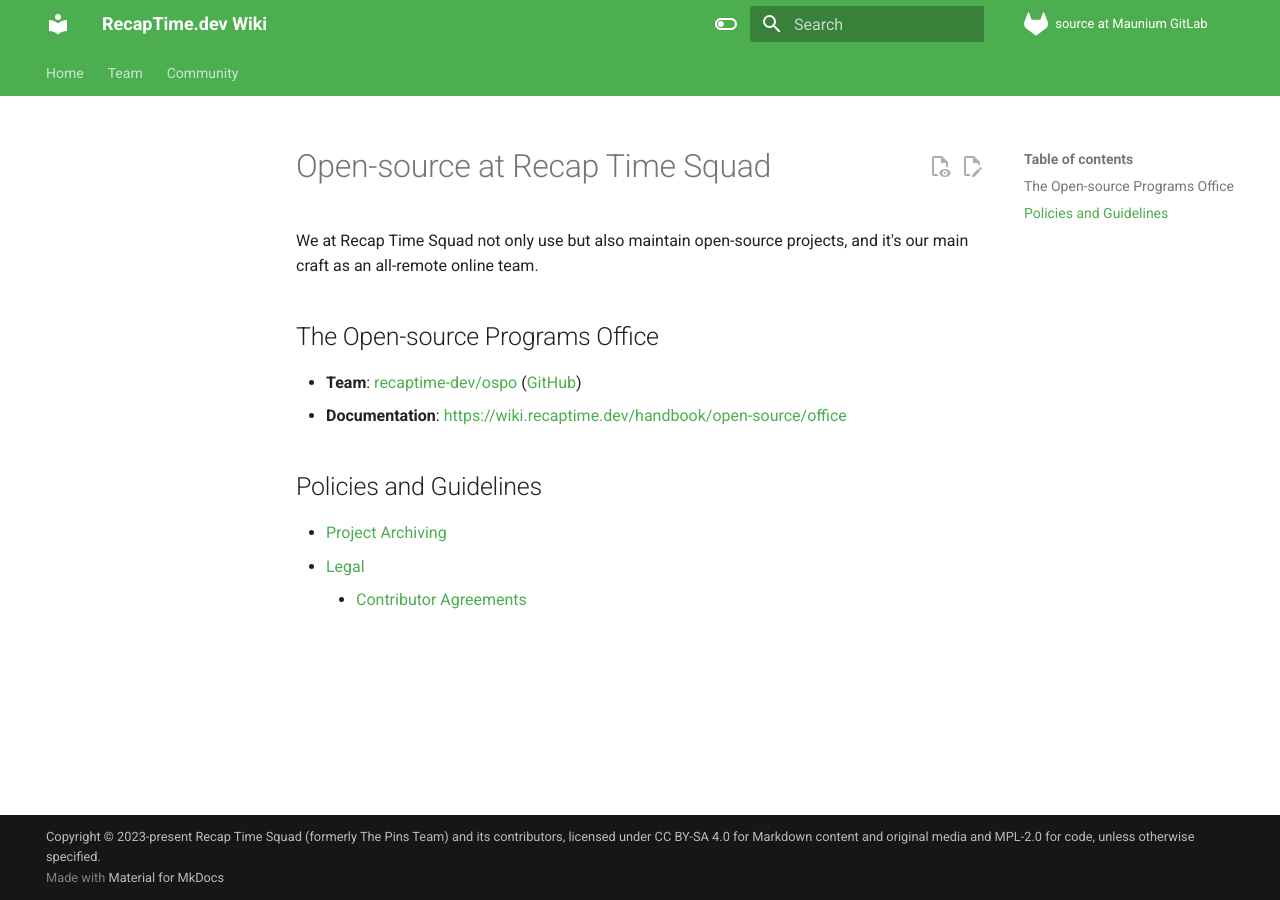
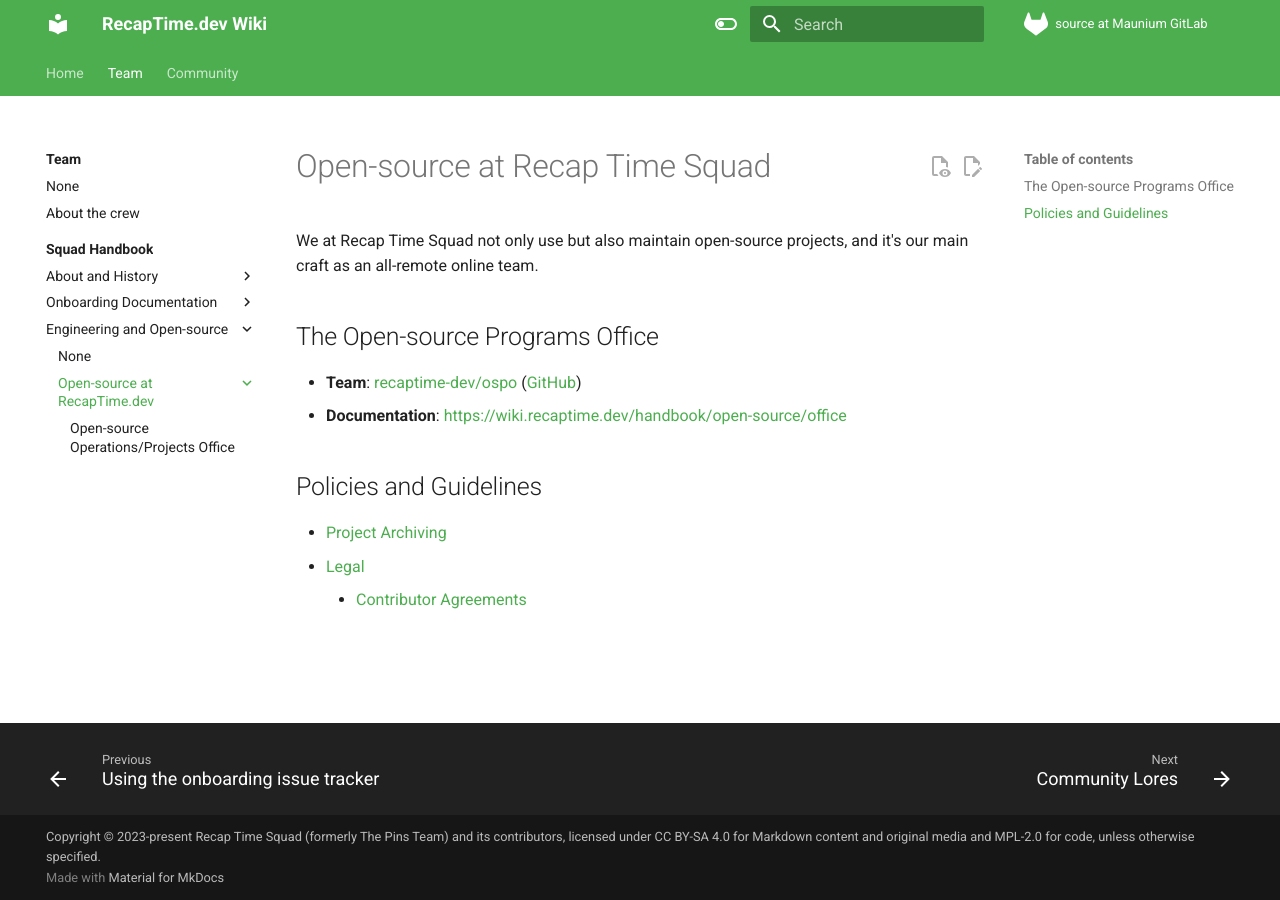
Before and after one commit to recaptime-dev/squad-wiki, an MkDocs documentation site: the page built from content/handbook/open-source/index.md, in a window 1280 px wide. Built offline with MkDocs 1.6.1 and Material for MkDocs 9.7.7, drawn with Linux system fonts in a browser that asks for light colours.

Commit message:
chore(mkdocs): last minute navbar changes
Signed-off-by: Andrei Jiroh Halili <ajhalili2006@andreijiroh.eu.org>

```diff
--- a/mkdocs.yml
+++ b/mkdocs.yml
@@ -139,6 +139,8 @@ nav:
       - "Maintainers' Guidelines": contribute/maintainer-guidelines.md
   - Team:
     - organization/index.md
+    - organization/about.md
+    - organization/history.md
     - Squad Handbook:
       - handbook/index.md
       - About and History:
@@ -151,6 +153,11 @@ nav:
         - Onboarding Checklist: handbook/onboarding/checklist.md
         - handbook/onboarding/issue-tracker-usage.md
         - Onboarding Issue Tracker: "https://mau.dev/recaptime-dev/squad/onboarding"
+      - Engineering and Open-source:
+        - handbook/engineering/index.md
+        - Open-source at RecapTime.dev:
+          - handbook/open-source/index.md
+          - Open-source Operations/Projects Office: handbook/open-source/office.md
   - Community:
     - Projects:
       - Community Lores: projects/lorebooks.wiki.md
```
